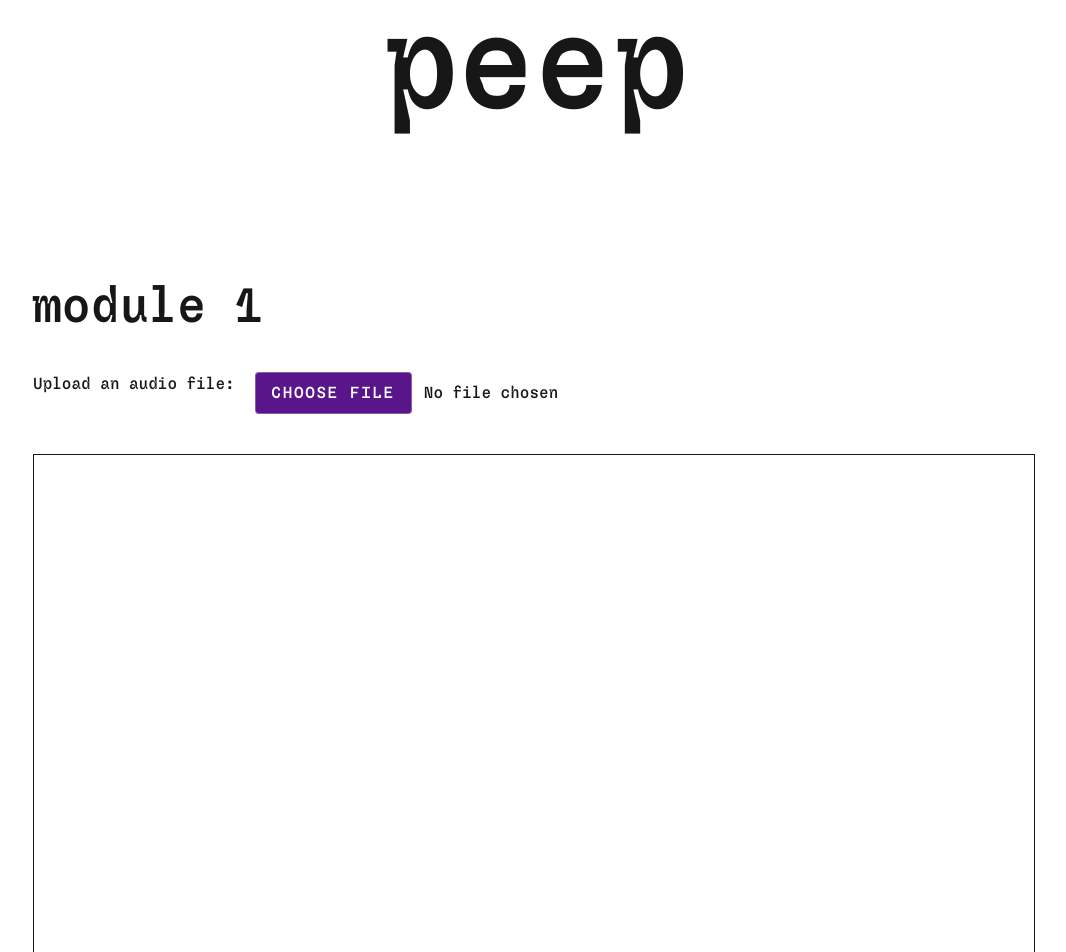
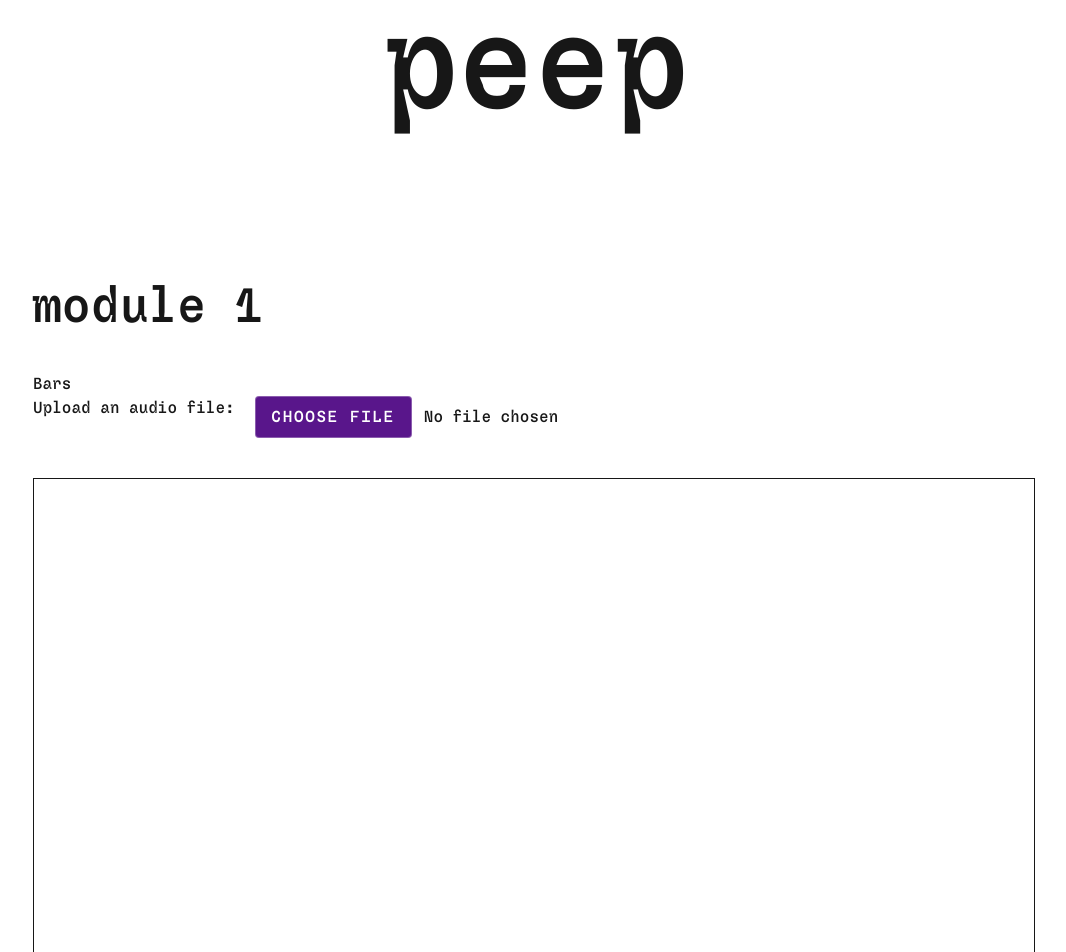
Before and after one commit to jefftbyrd/pEEp, a Next.js app: page / in a window 1280 px wide. Shown: the top 952 px of the page, without its empty margins (106-1172 px from the left). Built offline with nearby package versions, Linux system fonts and the light colour scheme.

Commit message:
update module 1

```diff
--- a/app/components/Module1.jsx
+++ b/app/components/Module1.jsx
@@ -61,8 +61,11 @@ export default function Module1() {
   };
 
   return (
-    <div className="w-fit mx-auto mt-30">
-      <h2 className="">module 1</h2>
+    <div className="w-full mt-30">
+      <div>
+        <h2 className="">module 1</h2>
+        <h3 className="">Bars</h3>
+      </div>
       <div className="">
         <div className="flex gap-5">
           <label className="">Upload an audio file:</label>
@@ -84,8 +87,8 @@ export default function Module1() {
         <canvas
           ref={canvasRef}
           width={1000}
-          height={700}
-          className="border-1 mt-10"
+          // height={700}
+          className="border-1 mt-10 w-full aspect-3/2"
         />
       </div>
     </div>
```
